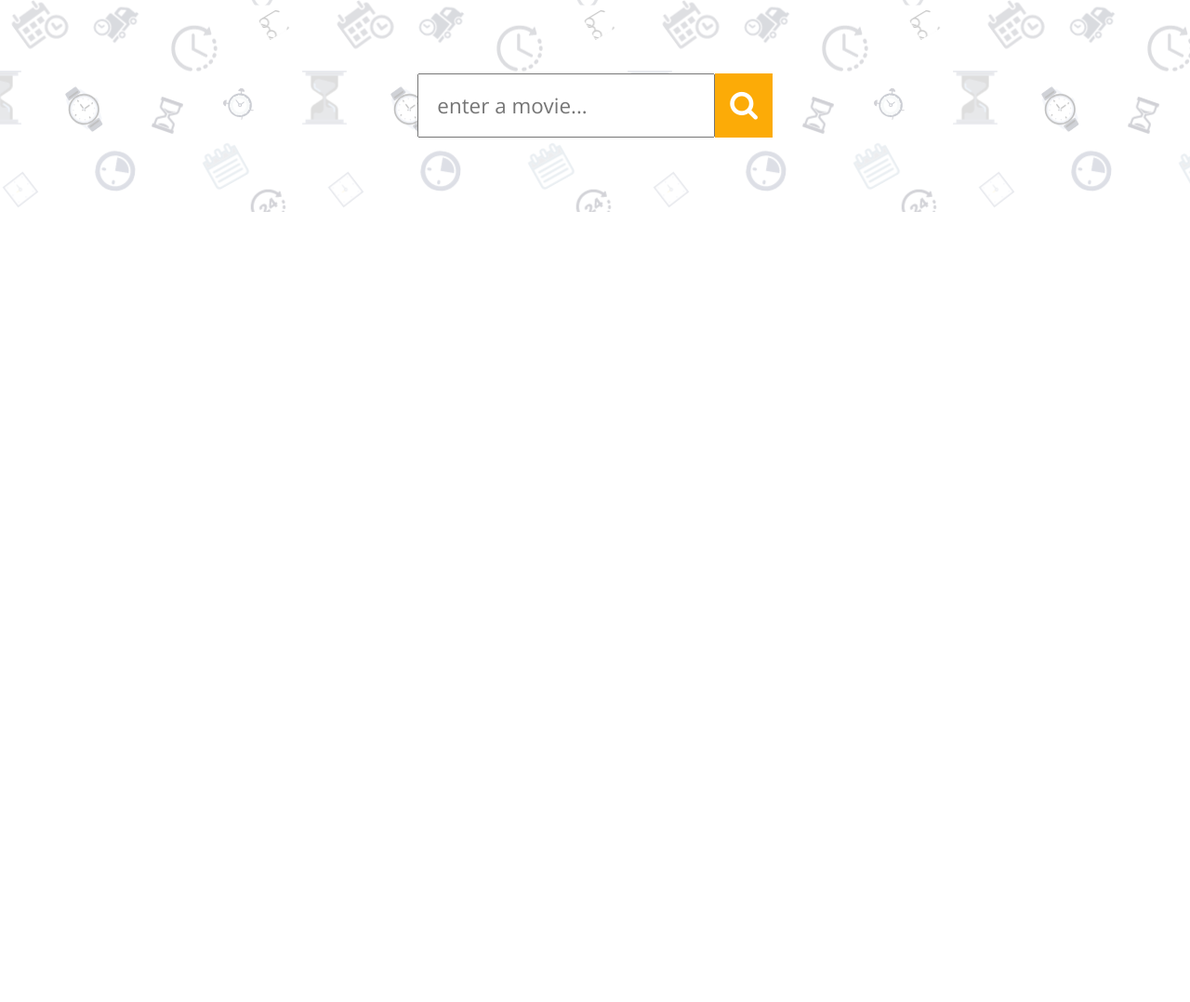
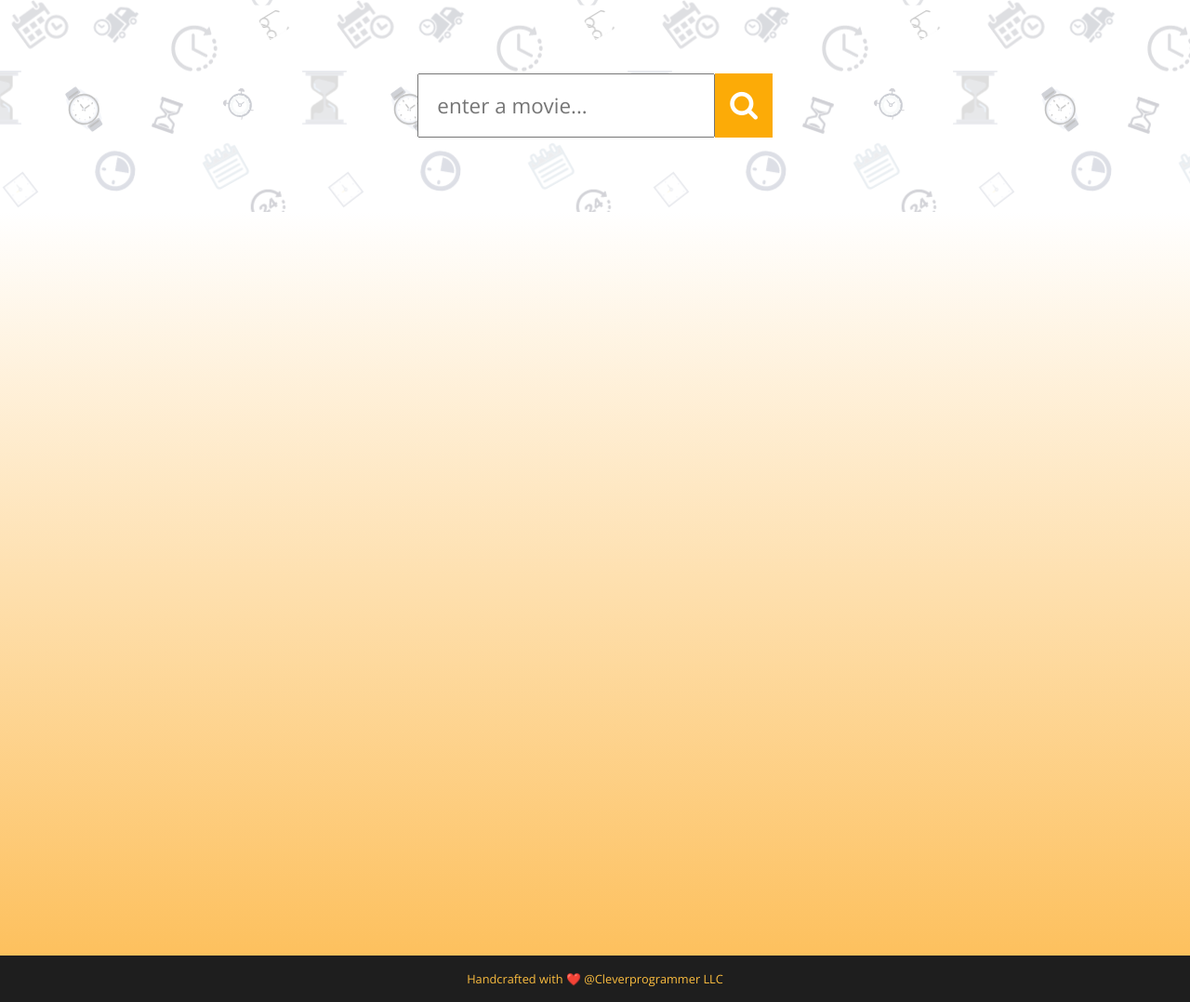
Before and after one commit to CleverProgrammer/cp-django-movie-app, a Django app: page / in a window 1280 px wide. Shown: the part 79-1157 px from the top of the page at 93% size. Before the commit the page ends 307 px from the top, so only its background shows below. Run offline with Django 3.2, Linux system fonts and the light colour scheme.

Commit message:
Integrate The Movie Database API & add their database to our frontend

```diff
--- a/polls/static/polls/app.css
+++ b/polls/static/polls/app.css
@@ -82,32 +82,54 @@ body::before {
 }
 
 .movies {
+    padding: 10rem 0;
+    border-radius: 4px;
     display: flex;
     flex-wrap: wrap;
-    overflow: scroll;
-}
-
-.movies::-webkit-scrollbar {
-    display: none;
+    min-height: 100vh;
 }
 
 .movies__item {
     width: 33.33333%;
-    max-height: 26rem;
+    border-radius: 4px;
+    transition: transform 0.3s ease-in-out;
+}
+
+.movies__item:hover {
+    z-index: 9999;
+    transform: scale(1.01);
 }
 
 .movies__item-title {
-
+    border-right: 1px solid #eee;
+    border-left: 1px solid #eee;
+    color: black;
+	background: white;
+    text-align: center;
+    padding: 1rem;
+    font-family: Anton;
+    margin-top: -3px;
 }
 
 .movies__item-image {
-    transition: 0.3s all ease-in-out;
 	width: 100%;
-    filter: brightness(35%);
-    height: auto;
+    max-height: 26rem;
+    box-shadow: 0 0 5px 2px rgba(0,0,0,0.1);
 }
 
 .movies__item-image:hover {
-	filter: brightness(100%);
     cursor: pointer;
 }
+
+.footer {
+    background: #1E1E1E;
+    padding: 1rem 0;
+}
+
+.footer__text {
+    color: white;
+    text-align: center;
+    font-size: 0.8rem;
+    color: #FBBD3F;
+    font-family: 'Open sans', sans-serif;
+}
--- a/polls/templates/polls/movies.html
+++ b/polls/templates/polls/movies.html
@@ -2,7 +2,6 @@
 {% load static %}
 
 <html>
-
     <head>
         <link rel="stylesheet" href="https://cdnjs.cloudflare.com/ajax/libs/font-awesome/4.7.0/css/font-awesome.min.css">
 		<link rel="stylesheet" href="{% static 'polls/app.css' %}" />
@@ -30,15 +29,34 @@
 					<div class="movies">
 						{% for el in search_result %}
                         	<div class="movies__item">
+                                <!-- <div class="movies__item-title">
+                                   {{ el.fields.Name }}
+                                </div> -->
+                                <img class="movies__item-image" src='{{ el.fields.Photos.0.url }}' />
                                 <div class="movies__item-title">
-                                   {{ el.fields.Name }}
+                                    <p>{{ el.fields.Name }} </p>
                                 </div>
-                                <img class="movies__item-image" src='{{ el.fields.Photos.0.url }}' />
-                        	</div>
+                            </div>
+
                         {% endfor %}
-					</div>
+
+                        {% for movie_title, movie_image_url in movies_stuff %}
+                        	<div class="movies__item">
+                        		<img class="movies__item-image" src='{{ movie_image_url }}' />
+                                <div class="movies__item-title">
+                                    <p>{{ movie_title }} </p>
+                                </div>
+                            </div>
+                        {% endfor %}
+
+
+                        </div>
             	</div>
             </section>
+
+            <footer class="footer">
+				<p class="footer__text">Handcrafted with ❤️ @Cleverprogrammer LLC</p>
+            </footer>
 
         </div>
 
--- a/polls/views.py
+++ b/polls/views.py
@@ -1,42 +1,43 @@
 from django.shortcuts import render
 from django.http import HttpResponse
 from airtable import Airtable
+import tmdbsimple as tmdb
 import os
 
 
 AT = Airtable(os.environ.get('AIRTABLE_MOVIESTABLE_BASE_ID'), 'Movies', api_key=os.environ.get('AIRTABLE_API_KEY'))
-# AT = Airtable(AIRTABLE_MOVIESTABLE_BASE_ID, 'Movies', api_key=AIRTABLE_API_KEY)
+tmdb.API_KEY = os.environ.get('TMDB_API_KEY')
 
 
 def index(request):
-
-
-    # result = at.get('Movies')
-    # print(result)
-
     context = {}
     return render(request, "polls/movies.html", context)
 
-    #template = loader.get_template("polls/movies.html")
-    #return HttpResponse(template.render())
-
-    #return HttpResponse("Hello, world. You're at the polls index.")
-
 def search_form(request):
 
-    # result = at.get('Movies')
+
+    # api.themoviedb.org/3/movie/{id}?api_key={api_key}
+    # https://image.tmdb.org/t/p/w500/{image path}
+    # for movie in movie_thingy['results'] get me movie['poster_path']
+    tmdb_search = tmdb.Search()
+    movie_thingy = tmdb_search.movie(query=str(request.GET.get('query', '')))
+    movie_poster_urls = []
+    movie_titles = []
+
+    for movie in movie_thingy['results']:
+        movie_poster_urls.append('https://image.tmdb.org/t/p/w500' + str(movie['poster_path']))
+        movie_titles.append(movie['original_title'])
+    # https://image.tmdb.org/t/p/w500/xeXW85HF0MWWGQTgewd5thGMf1g.jpg
+
+    # images = movie_thingy.images()
+    print(movie_poster_urls)
 
     # ex: https://04rkm6yl.apps.lair.io/search/?query=5
     user_query = str(request.GET.get('query', ''))
+    search_result = AT.get_all(formula="FIND('" + user_query + "', {Name})")
 
-    # contains search example... (sort of lol)
-    #
-    # = 1 means exact match (one)
-    #search_result = AT.get_all(formula="FIND('" + user_query + "', {Name})=1")
-    #
-    # This is more like contains
-    #
-    search_result = AT.get_all(formula="FIND('" + user_query + "', {Name})")
-    context = {"search_result": search_result}
+    movies_stuff = zip(movie_titles, movie_poster_urls)
+    context = {"search_result": search_result,
+               "movies_stuff": movies_stuff}
 
     return render(request, "polls/movies.html", context)
```
